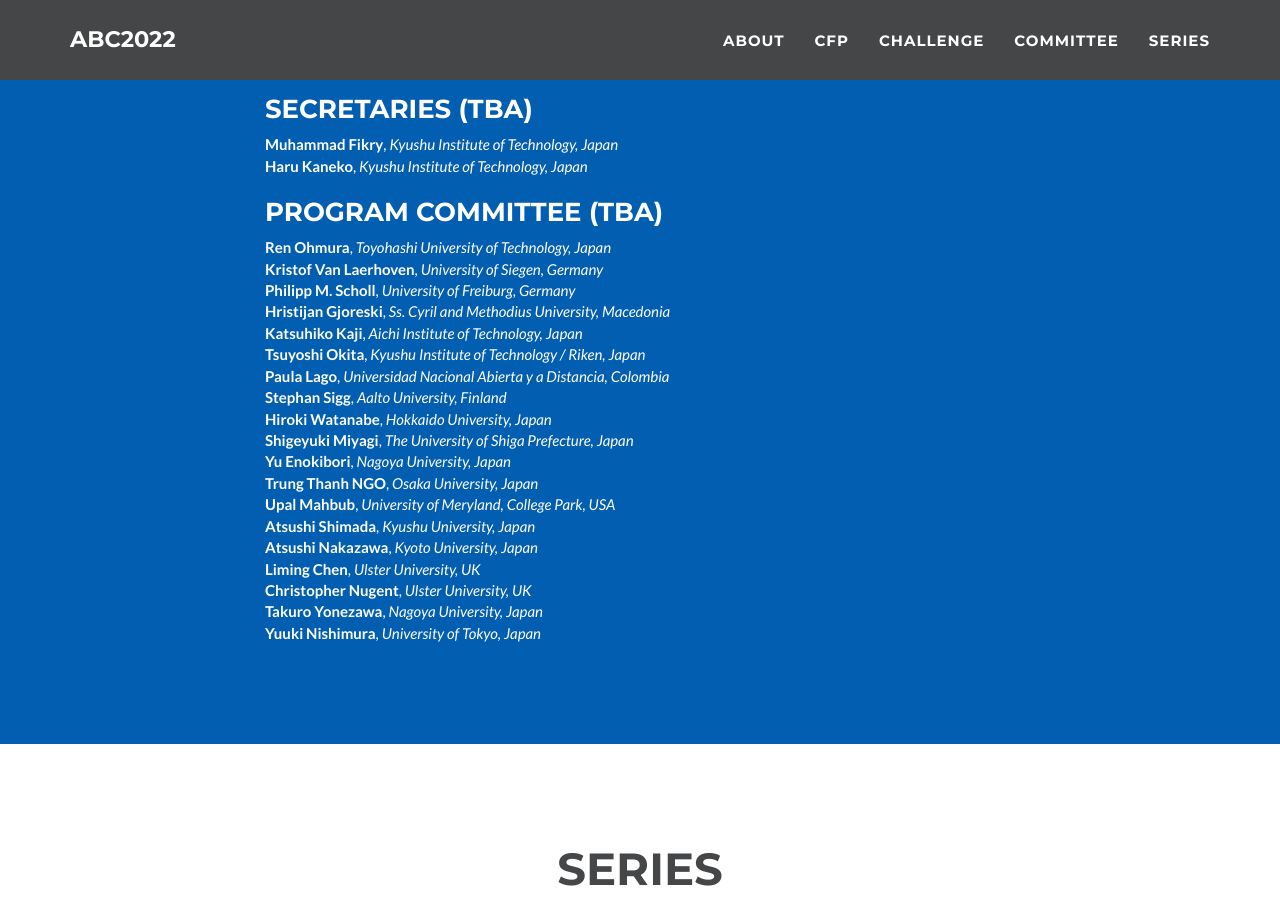
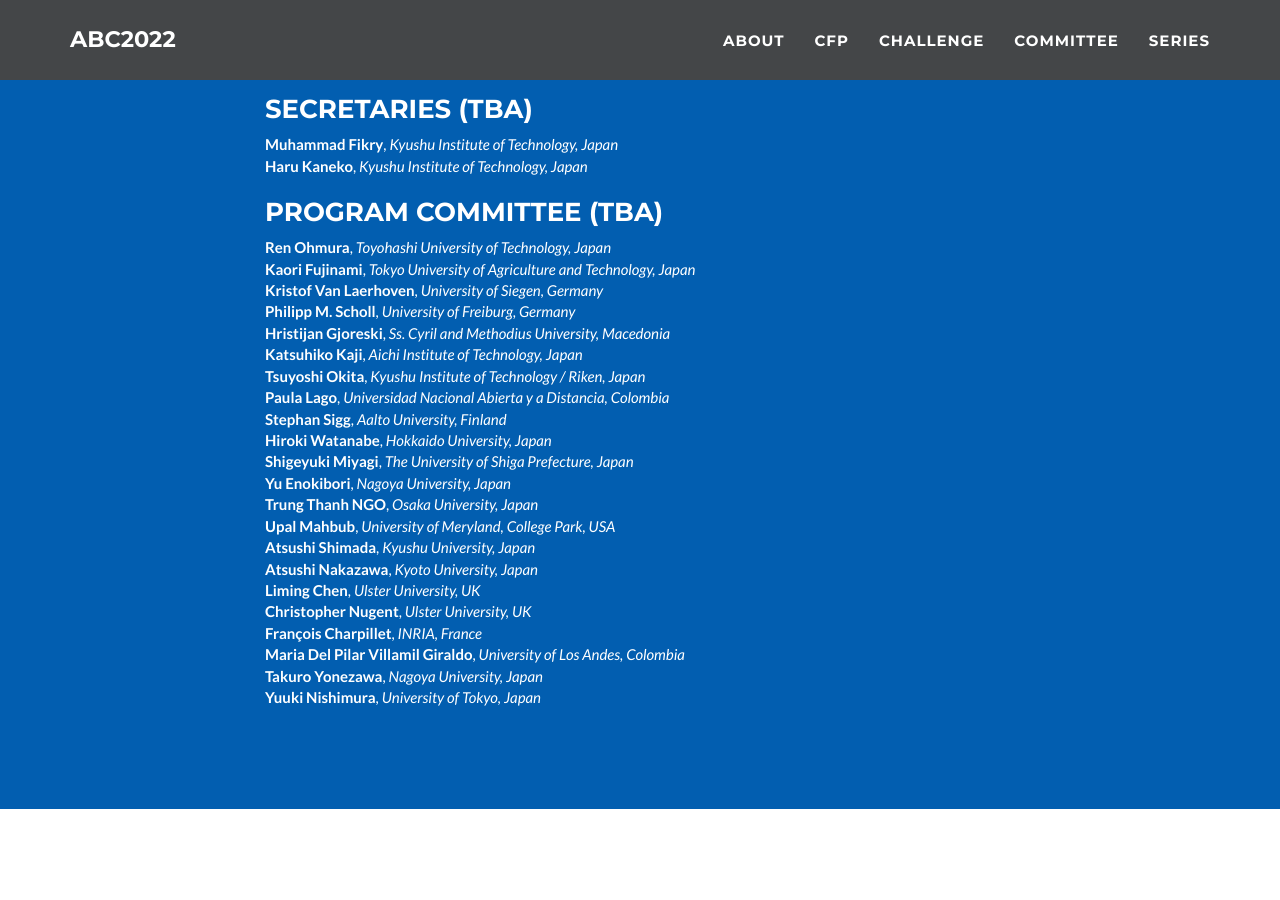
Before and after one commit to abc-research/abc-research.github.io, a Jekyll site: the page built from index.html, in a window 1280 px wide and 900 px high, scrolled down 4363 px. Built offline with Jekyll 4.4.1, drawn with Linux system fonts in a browser that asks for light colours; part of the change alters nothing that is shown.

Commit message:
Update _config.yml

```diff
--- a/_config.yml
+++ b/_config.yml
@@ -222,8 +222,6 @@ committee:
         affil: University of Sussex, UK
       - name: Guillaume Lopez
         affil: Aoyama Gakuin University, Japan
-#      - name: Kaori Fujinami
-#        affil: Tokyo University of Agriculture and Technology, Japan
   - role: Publicity Chairs (TBA)
     member:
       - name: Paula Lago
@@ -268,6 +266,8 @@ committee:
         affil: Toyohashi University of Technology, Japan
 #      - name: Kazuya Murao
 #        affil: Ritsumeikan University, Japan
+      - name: Kaori Fujinami
+        affil: Tokyo University of Agriculture and Technology, Japan
       - name: Kristof Van Laerhoven
         affil: University of Siegen, Germany
 #      - name: Susanna Pirttikangas
@@ -314,10 +314,10 @@ committee:
         affil: Ulster University, UK
       - name: Christopher Nugent
         affil: Ulster University, UK
-#      - name: François Charpillet
-#        affil: INRIA, France
-#      - name: Maria Del Pilar Villamil Giraldo
-#        affil: University of Los Andes, Colombia
+      - name: François Charpillet
+        affil: INRIA, France
+      - name: Maria Del Pilar Villamil Giraldo
+        affil: University of Los Andes, Colombia
 ##      - name: Shoji Kobashi
 ##        affil: University of Hyogo, Japan
       - name: Takuro Yonezawa
```
